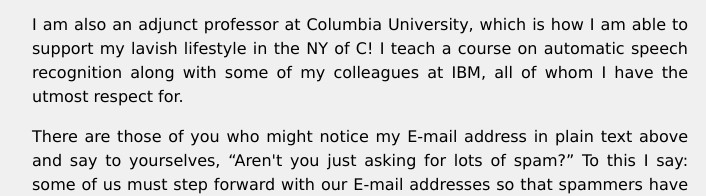
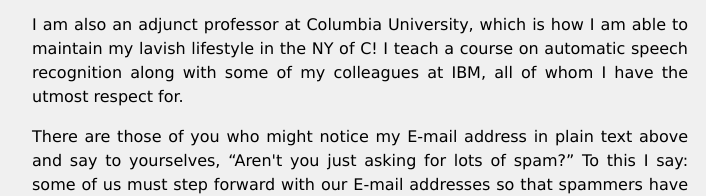
Before and after one commit to spigdog/spigdog.github.io, a plain HTML site: page spigdog/index.html in a window 1280 px wide. Shown: the part 456-652 px from the top of the page, 280-986 px from the left. Drawn offline with nearby package versions, Linux system fonts and the light colour scheme; some packages are replaced by stand-ins of ours.

Commit message:
Initial commit

```diff
--- a/spigdog/index.html
+++ b/spigdog/index.html
@@ -26,7 +26,7 @@ better do automatic speech recognition research.
 In my spare time, I do research on automatic speech recognition, and collect
 automatic speech recognition-related action figurines.</p>
 <p>I am also an adjunct professor at Columbia University, which is
-how I am able to support my lavish lifestyle in the NY of C!
+how I am able to maintain my lavish lifestyle in the NY of C!
 I teach a course on automatic speech recognition along with some
 of my colleagues at IBM, all of whom I have the utmost respect for.</p>
 <p>There are those of you who might notice my E-mail address
```
